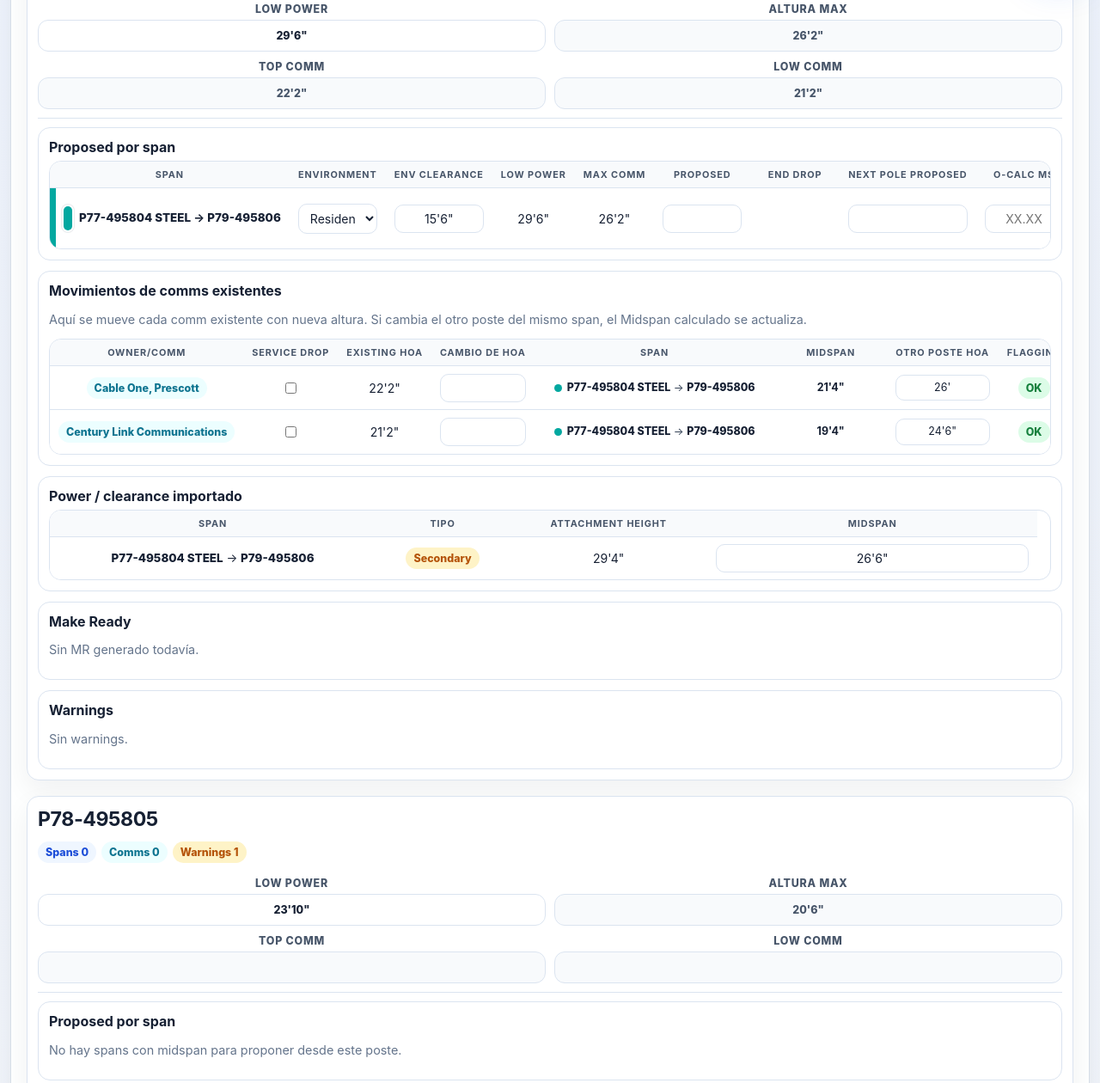
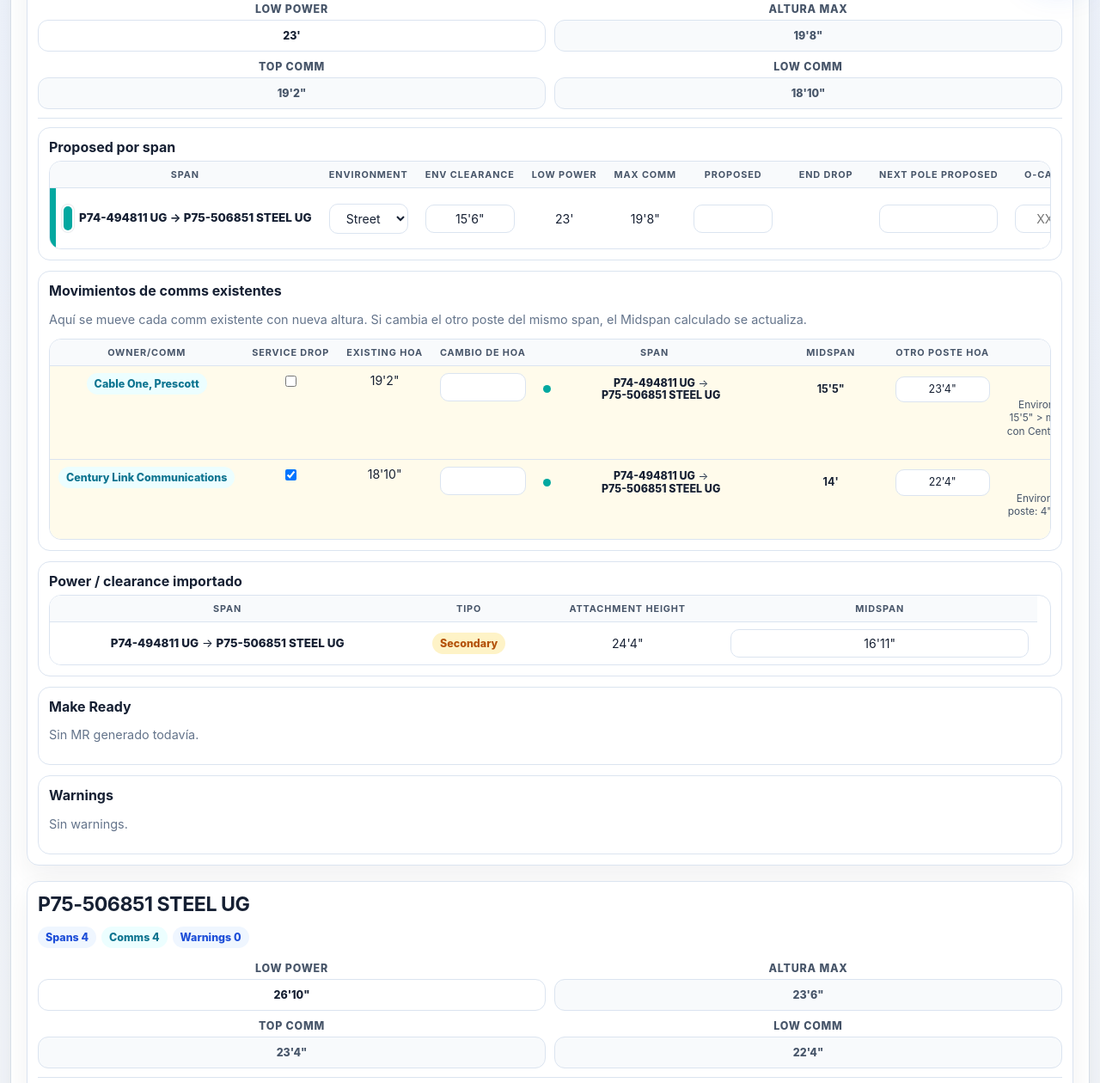
Before and after one commit to MerinoELuis/Pole-Calculator, a plain HTML site: page index.html in a window 1280 px wide. Shown: the part 820-2080 px from the top of the page at 86% size. Drawn offline with Linux system fonts and the light colour scheme.

Commit message:
Fix remote comm midspan propagation

```diff
--- a/css/styles.css
+++ b/css/styles.css
@@ -473,6 +473,8 @@ tr.danger-row {
   display: grid;
   gap: 6px;
   justify-items: center;
+  align-content: start;
+  grid-auto-rows: minmax(38px, auto);
 }
 
 .comm-span-list {
@@ -488,7 +490,7 @@ tr.danger-row {
   display: flex;
   align-items: center;
   justify-content: center;
-  min-height: 28px;
+  min-height: 38px;
   max-width: 100%;
   padding: 2px 0;
   border: 0;
@@ -558,6 +560,10 @@ tr.danger-row {
   min-width: 82px;
   max-width: 110px;
   padding: 5px 7px;
+}
+
+.comm-movement-table td {
+  vertical-align: top;
 }
 
 .pulse-badge {
--- a/js/app.js
+++ b/js/app.js
@@ -146,8 +146,9 @@
   }
 
   function commMidspanEntries(group, poleId) {
-    // One comm can touch more than one span. Keep span and midspan in separate
-    // columns, but build both columns from the same compact list so they stay aligned.
+    // Un comm puede tocar más de un span. Las columnas Span, Midspan y
+    // Otro poste HOA salen de esta misma lista para conservar la alineación
+    // visual y la relación fila a fila entre los tres datos.
     const seen = new Set();
     const entries = [];
     const rows = [...group.rows].sort((a, b) =>
@@ -161,6 +162,7 @@
       if (seen.has(key)) return;
       seen.add(key);
       const isBackspan = span && span.fromPole !== poleId;
+      const remote = global.Calculations.findRemoteComm(sc.spanId, sc.poleId, sc.ownerBase || sc.owner, sc.wireId || "");
       entries.push({
         spanHtml: `<div class="comm-span-row">
           ${span ? spanColorDot(poleId, span.spanId) : ""}
@@ -168,7 +170,10 @@
           ${hasMidspan && isBackspan ? `<em>ref</em>` : ""}
           ${!hasMidspan ? `<em>REF</em>` : ""}
         </div>`,
-        midspanHtml: `<div class="comm-midspan-value"><strong>${escapeHtml(midspan)}</strong></div>`
+        midspanHtml: `<div class="comm-midspan-value"><strong>${escapeHtml(midspan)}</strong></div>`,
+        remoteHtml: !remote
+          ? `<div class="comm-midspan-value"><strong></strong></div>`
+          : `<div class="comm-midspan-value"><input class="input height-input remote-height-input" data-scope="spanComm" data-pole="${escapeHtml(remote.poleId)}" data-span="${escapeHtml(remote.spanId)}" data-owner="${escapeHtml(remote.owner)}" data-wire-id="${escapeHtml(remote.wireId || "")}" data-field="existingHOAChange" value="${escapeHtml(remote.existingHOAChange || remote.existingHOA || "")}"></div>`
       });
     });
     return entries;
@@ -185,16 +190,8 @@
   }
 
   function renderCommRemoteValues(group) {
-    // This column exposes the height at the connected pole. Editing it updates
-    // that pole and triggers the shared span-midspan recalculation.
-    const rows = [...group.rows].sort((a, b) =>
-      `${a.spanId}${a.wireIndex || ""}`.localeCompare(`${b.spanId}${b.wireIndex || ""}`, undefined, { numeric: true })
-    );
-    return `<div class="comm-midspan-list">${rows.map(sc => {
-      const remote = global.Calculations.findRemoteComm(sc.spanId, sc.poleId, sc.ownerBase || sc.owner);
-      if (!remote) return `<div class="comm-midspan-value"><strong></strong></div>`;
-      return `<div class="comm-midspan-value"><input class="input height-input remote-height-input" data-scope="spanComm" data-pole="${escapeHtml(remote.poleId)}" data-span="${escapeHtml(remote.spanId)}" data-owner="${escapeHtml(remote.owner)}" data-wire-id="${escapeHtml(remote.wireId || "")}" data-field="existingHOAChange" value="${escapeHtml(remote.existingHOAChange || remote.existingHOA || "")}"></div>`;
-    }).join("")}</div>`;
+    const entries = commMidspanEntries(group, group.rows[0]?.poleId || "");
+    return `<div class="comm-midspan-list">${entries.map(entry => entry.remoteHtml).join("")}</div>`;
   }
 
   function renderCommFlagging(group) {
--- a/js/calculations.js
+++ b/js/calculations.js
@@ -157,9 +157,11 @@
     return Boolean(aPoles && bPoles && aPoles === bPoles);
   }
 
-  function getLocalCommCandidate(spanId, poleId, ownerBase = "") {
+  function getLocalCommCandidate(spanId, poleId, ownerBase = "", preferredWireId = "") {
     const target = normalizeOwnerForMatch(ownerBase);
     const candidates = S().getSpanCommsForSpan(spanId).filter(row => row.poleId === poleId);
+    const exactWire = candidates.find(row => preferredWireId && row.wireId && row.wireId === preferredWireId);
+    if (exactWire) return exactWire;
     return candidates.find(row => target && ownerTokens(row).has(target)) || candidates[0] || null;
   }
 
@@ -183,7 +185,9 @@
     const otherPole = S().getOtherPoleId(span, poleId);
     if (!otherPole) return null;
 
-    const local = getLocalCommCandidate(spanId, poleId, ownerBase) || {
+    // Primero se busca por wireId porque un mismo owner puede tener varios
+    // cables en el mismo poste. El owner queda como respaldo para datos viejos.
+    const local = getLocalCommCandidate(spanId, poleId, ownerBase, preferredWireId) || {
       spanId,
       poleId,
       owner: ownerBase,
@@ -468,13 +472,40 @@
     const importedMidspan = getImportedMidspanInchesForComm(midspanSource);
 
     let calculated = "";
+    let localAdjustment = 0;
+    let remoteAdjustment = 0;
     if (importedMidspan !== null) {
-      // Formula actual:
-      // Midspan nuevo = Midspan importado + mitad del movimiento local + mitad del movimiento remoto.
-      // Movimiento = Cambio de HOA - Existing HOA. Si no hay Cambio de HOA, se usa Existing HOA.
-      const localAdjustment = localExisting !== null && localCurrent !== null ? (localCurrent - localExisting) / 2 : 0;
-      const remoteAdjustment = remoteExisting !== null && remoteCurrent !== null ? (remoteCurrent - remoteExisting) / 2 : 0;
+      // Fórmula documentada para comms:
+      // Midspan nuevo = Midspan importado + (movimiento local / 2) + (movimiento remoto / 2).
+      // Movimiento = HOA efectivo - Existing HOA.
+      // El HOA efectivo es Cambio de HOA cuando existe; si no, Existing HOA.
+      // Ejemplo: 20' -> 19' aporta -6" al midspan. Si el otro poste pasa
+      // de 20' -> 21', aporta +6", y ambos cambios se compensan.
+      localAdjustment = localExisting !== null && localCurrent !== null ? (localCurrent - localExisting) / 2 : 0;
+      remoteAdjustment = remoteExisting !== null && remoteCurrent !== null ? (remoteCurrent - remoteExisting) / 2 : 0;
       calculated = format(Math.round(importedMidspan + localAdjustment + remoteAdjustment));
+    }
+
+    // Depuración visible en consola. Se puede apagar con:
+    // window.POLE_CALC_DEBUG_MIDSPAN = false
+    if (global.POLE_CALC_DEBUG_MIDSPAN !== false) {
+      console.debug("[PoleCalc midspan]", {
+        spanId: spanComm.spanId,
+        poleId: spanComm.poleId,
+        owner: commOwnerLabel(spanComm),
+        wireId: spanComm.wireId || "",
+        sourceSpanId: midspanSource?.spanId || "",
+        importedMidspan: importedMidspan !== null ? format(importedMidspan) : "",
+        localExisting: spanComm.existingHOA || "",
+        localEffective: getEffectiveCommHOA(spanComm),
+        localAdjustment: format(Math.round(localAdjustment)),
+        remotePoleId: remote?.poleId || "",
+        remoteSpanId: remote?.spanId || "",
+        remoteExisting: remote?.existingHOA || "",
+        remoteEffective: remoteHOA,
+        remoteAdjustment: format(Math.round(remoteAdjustment)),
+        calculatedMidspan: calculated
+      });
     }
 
     const difference = H().diffLabel(spanComm.existingHOA, spanComm.existingHOAChange || spanComm.existingHOA);
--- a/js/sample-data.js
+++ b/js/sample-data.js
@@ -3,108 +3,87 @@
 
   const S = () => global.AppStore;
 
+  // Demo basado en EXCEL_VEX-AZPR022-7_2026-05-11.xlsx.
+  // Este caso conserva un forespan con midspan real (P74 -> P75) y el
+  // backspan de referencia (P75 -> P74) con los mismos Wire Ids. Sirve para
+  // probar que mover el comm del segundo poste recalcula el midspan del primero.
   function loadVexDemoData() {
     const store = S();
     const state = store.resetState();
 
     state.importedFileName = "Datos demo · VEX-AZPR022-7";
     state.importedAt = new Date().toISOString();
-    state.selectedPoleId = "P79-495806";
+    state.selectedPoleId = "P75-506851 STEEL UG";
     state.autoCreateSpanComms = false;
 
     [
-      store.createPole("P77-495804 STEEL", "40'", "", { lowPower: "29'6\"", sequence: "P77" }),
-      store.createPole("P78-495805", "30'", "", { lowPower: "23'10\"", sequence: "P78" }),
-      store.createPole("P79-495806", "40'", "", { lowPower: "32'4\"", sequence: "P79" }),
-      store.createPole("P80-506854", "35'", "", { lowPower: "29'5\"", sequence: "P80" }),
-      store.createPole("P81-495807", "35'", "", { lowPower: "26'1\"", sequence: "P81" }),
-      store.createPole("P82-X495808", "35'", "", { lowPower: "", sequence: "P82", isGenerated: true })
+      store.createPole("P74-494811 UG", "30'", "", { lowPower: "23'", sequence: "P74" }),
+      store.createPole("P75-506851 STEEL UG", "35'", "", { lowPower: "26'10\"", sequence: "P75" }),
+      store.createPole({ poleId: "Unknown-DYWnFiLgq2", isGenerated: true }),
+      store.createPole({ poleId: "Unknown-5v7U5qxesL", isGenerated: true })
     ].forEach(store.upsertPole);
 
     [
-      store.createSpan("cBl3NJhIH3", "P77-495804 STEEL", "P79-495806", "E", "Other span P77 → P79", {
-        spanIndex: "11", lengthDisplay: "102'11\"", environment: "RESIDENTIAL_DRIVEWAY", environmentClearance: "15'6\"", bearingDegrees: 103.49
+      store.createSpan("JAdOOUWQij", "P74-494811 UG", "P75-506851 STEEL UG", "E", "Fore span P74 -> P75", {
+        spanIndex: "4", lengthDisplay: "125'6\"", environment: "STREET", environmentClearance: "15'6\"", bearingDegrees: 95.32
       }),
-      store.createSpan("sbTP2GvSMo", "P79-495806", "P77-495804 STEEL", "W", "Back span P79 → P77", {
-        spanIndex: "19", lengthDisplay: "102'11\"", environment: "RESIDENTIAL_DRIVEWAY", environmentClearance: "15'6\"", bearingDegrees: 283.49
+      store.createSpan("rlxoA23G99", "P75-506851 STEEL UG", "P74-494811 UG", "W", "Back span P75 -> P74", {
+        spanIndex: "14", lengthDisplay: "125'6\"", environment: "STREET", environmentClearance: "15'6\"", bearingDegrees: 275.32
       }),
-      store.createSpan("tzcrik4dzM", "P79-495806", "P80-506854", "E", "Fore span P79 → P80", {
-        spanIndex: "18", lengthDisplay: "184'6\"", environment: "RESIDENTIAL_DRIVEWAY", environmentClearance: "15'6\"", bearingDegrees: 105.31
+      store.createSpan("DYWnFiLgq2", "P75-506851 STEEL UG", "Unknown-DYWnFiLgq2", "E", "Fore span P75 -> unknown", {
+        spanIndex: "5", lengthDisplay: "90'", environment: "STREET", environmentClearance: "15'6\"", isGeneratedOtherPole: true
       }),
-      store.createSpan("KGstPoeO4K", "P80-506854", "P79-495806", "W", "Back span P80 → P79", {
-        spanIndex: "20", lengthDisplay: "184'6\"", environment: "RESIDENTIAL_DRIVEWAY", environmentClearance: "15'6\"", bearingDegrees: 285.31
-      }),
-      store.createSpan("vXXhjs3xKo", "P79-495806", "P81-495807", "NE", "Other span P79 → P81", {
-        spanIndex: "15", lengthDisplay: "125'11\"", environment: "STREET", environmentClearance: "15'6\"", bearingDegrees: 27.45
-      }),
-      store.createSpan("UUFGpRqK45", "P81-495807", "P79-495806", "SW", "Back span P81 → P79", {
-        spanIndex: "22", lengthDisplay: "125'11\"", environment: "STREET", environmentClearance: "15'6\"", bearingDegrees: 207.45
+      store.createSpan("5v7U5qxesL", "P75-506851 STEEL UG", "Unknown-5v7U5qxesL", "E", "Other span P75 -> unknown", {
+        spanIndex: "6", lengthDisplay: "80'", environment: "STREET", environmentClearance: "15'6\"", isGeneratedOtherPole: true
       })
     ].forEach(store.upsertSpan);
 
     [
-      ["P77-495804 STEEL", "COMMUNICATION > Cable One, Prescott", "22'2\"", "CATV", "Cable One, Prescott"],
-      ["P77-495804 STEEL", "COMMUNICATION > Century Link Communications", "21'2\"", "CTL", "Century Link Communications"],
-      ["P79-495806", "COMMUNICATION > Cable One, Prescott", "26'", "CATV", "Cable One, Prescott"],
-      ["P79-495806", "COMMUNICATION > Century Link Communications", "25'", "CTL", "Century Link Communications"],
-      ["P80-506854", "COMMUNICATION > Cable One, Prescott", "21'4\"", "CATV", "Cable One, Prescott"],
-      ["P80-506854", "COMMUNICATION > Century Link Communications", "20'4\"", "CTL", "Century Link Communications"],
-      ["P81-495807", "COMMUNICATION > Cable One, Prescott", "20'9\"", "CATV", "Cable One, Prescott"],
-      ["P81-495807", "COMMUNICATION > Century Link Communications", "20'9\"", "CTL", "Century Link Communications"]
+      ["P74-494811 UG", "COMMUNICATION > Cable One, Prescott", "19'2\"", "CATV", "COMMUNICATION > Cable One, Prescott"],
+      ["P74-494811 UG", "COMMUNICATION > Century Link Communications", "18'10\"", "CTL", "COMMUNICATION > Century Link Communications"],
+      ["P75-506851 STEEL UG", "COMMUNICATION > Cable One, Prescott", "23'4\"", "CATV", "COMMUNICATION > Cable One, Prescott"],
+      ["P75-506851 STEEL UG", "COMMUNICATION > Century Link Communications", "22'4\"", "CTL", "COMMUNICATION > Century Link Communications"]
     ].forEach(([poleId, owner, hoa, ownerBase, rawOwner]) => {
       store.upsertComm(poleId, owner, hoa, "", { ownerBase, rawOwner });
     });
 
-    const comms = [
+    [
       {
-        spanId: "tzcrik4dzM", poleId: "P79-495806", owner: "COMMUNICATION > Cable One, Prescott", ownerBase: "CATV",
-        existingHOA: "26'", existingHOAChange: "", midspan: "15'7\"", wireId: "QxPpNpghUs", wireIndex: "54",
-        rawOwner: "COMMUNICATION > Cable One, Prescott", size: "CATV Bundles > 1\" Communication Bundle  Msgr:0.242\" > Tension to Sag", construction: "ON_POLE", insulator: "Three Bolt"
+        spanId: "JAdOOUWQij", poleId: "P74-494811 UG", owner: "COMMUNICATION > Cable One, Prescott", ownerBase: "CATV",
+        existingHOA: "19'2\"", midspan: "15'5\"", wireId: "e58fMq8UGK", wireIndex: "3",
+        rawOwner: "COMMUNICATION > Cable One, Prescott", size: "CATV Bundles > 1\" Communication Bundle", construction: "ON_POLE", insulator: "Single Bolt"
       },
       {
-        spanId: "tzcrik4dzM", poleId: "P79-495806", owner: "COMMUNICATION > Century Link Communications", ownerBase: "CTL",
-        existingHOA: "25'", existingHOAChange: "24'6\"", midspan: "14'11\"", wireId: "PIRZvCtj7d", wireIndex: "55",
-        rawOwner: "COMMUNICATION > Century Link Communications", size: "Telco Bundles > 1\" Communication Bundle  Msgr:0.242\" > Tension to Sag", construction: "ON_POLE", insulator: "Three Bolt"
+        spanId: "JAdOOUWQij", poleId: "P74-494811 UG", owner: "COMMUNICATION > Century Link Communications", ownerBase: "CTL",
+        existingHOA: "18'10\"", midspan: "14'", wireId: "pu6TJVzuSi", wireIndex: "4",
+        rawOwner: "COMMUNICATION > Century Link Communications", size: "Communication Drops > 0.25in Telco", construction: "ON_POLE", insulator: "J-Hook", serviceDrop: true
       },
       {
-        spanId: "KGstPoeO4K", poleId: "P80-506854", owner: "COMMUNICATION > Cable One, Prescott", ownerBase: "CATV",
-        existingHOA: "21'4\"", existingHOAChange: "", midspan: "", wireId: "QxPpNpghUs", wireIndex: "62",
-        rawOwner: "COMMUNICATION > Cable One, Prescott", size: "CATV Bundles > 1\" Communication Bundle  Msgr:0.242\" > Tension to Sag", construction: "ON_POLE", insulator: "Single Bolt"
+        spanId: "rlxoA23G99", poleId: "P75-506851 STEEL UG", owner: "COMMUNICATION > Cable One, Prescott", ownerBase: "CATV",
+        existingHOA: "23'4\"", midspan: "", wireId: "e58fMq8UGK", wireIndex: "3",
+        rawOwner: "COMMUNICATION > Cable One, Prescott", size: "CATV Bundles > 1\" Communication Bundle", construction: "ON_POLE", insulator: "Single Bolt"
       },
       {
-        spanId: "KGstPoeO4K", poleId: "P80-506854", owner: "COMMUNICATION > Century Link Communications", ownerBase: "CTL",
-        existingHOA: "20'4\"", existingHOAChange: "", midspan: "", wireId: "PIRZvCtj7d", wireIndex: "63",
-        rawOwner: "COMMUNICATION > Century Link Communications", size: "Telco Bundles > 1\" Communication Bundle  Msgr:0.242\" > Tension to Sag", construction: "ON_POLE", insulator: "Single Bolt"
+        spanId: "rlxoA23G99", poleId: "P75-506851 STEEL UG", owner: "COMMUNICATION > Century Link Communications", ownerBase: "CTL",
+        existingHOA: "22'4\"", midspan: "", wireId: "pu6TJVzuSi", wireIndex: "4",
+        rawOwner: "COMMUNICATION > Century Link Communications", size: "Communication Drops > 0.25in Telco", construction: "ON_POLE", insulator: "J-Hook", serviceDrop: true
       },
       {
-        spanId: "vXXhjs3xKo", poleId: "P79-495806", owner: "COMMUNICATION > Century Link Communications", ownerBase: "CTL",
-        existingHOA: "25'", existingHOAChange: "", midspan: "17'3\"", wireId: "yINRlKJaqn", wireIndex: "44",
-        rawOwner: "COMMUNICATION > Century Link Communications", size: "Communication Drops > 0.25in Telco > Tension to Sag", construction: "ON_POLE", insulator: "J-Hook", serviceDrop: true
+        spanId: "DYWnFiLgq2", poleId: "P75-506851 STEEL UG", owner: "COMMUNICATION > Cable One, Prescott", ownerBase: "CATV",
+        existingHOA: "23'4\"", midspan: "22'", wireId: "cml45oGkQr", wireIndex: "2",
+        rawOwner: "COMMUNICATION > Cable One, Prescott", size: "CATV Bundles > 1\" Communication Bundle", construction: "ON_POLE", insulator: "Single Bolt"
       },
       {
-        spanId: "UUFGpRqK45", poleId: "P81-495807", owner: "COMMUNICATION > Century Link Communications", ownerBase: "CTL",
-        existingHOA: "20'9\"", existingHOAChange: "", midspan: "", wireId: "yINRlKJaqn", wireIndex: "65",
-        rawOwner: "COMMUNICATION > Century Link Communications", size: "Communication Drops > 0.25in Telco > Tension to Sag", construction: "ON_POLE", insulator: "J-Hook", serviceDrop: true
-      },
-      {
-        spanId: "cBl3NJhIH3", poleId: "P77-495804 STEEL", owner: "COMMUNICATION > Cable One, Prescott", ownerBase: "CATV",
-        existingHOA: "22'2\"", existingHOAChange: "", midspan: "21'4\"", wireId: "wW8J7vOgXz", wireIndex: "32",
-        rawOwner: "COMMUNICATION > Cable One, Prescott", size: "CATV Bundles > 1\" Communication Bundle  Msgr:0.242\" > Tension to Sag", construction: "ON_POLE", insulator: "Three Bolt"
-      },
-      {
-        spanId: "cBl3NJhIH3", poleId: "P77-495804 STEEL", owner: "COMMUNICATION > Century Link Communications", ownerBase: "CTL",
-        existingHOA: "21'2\"", existingHOAChange: "", midspan: "19'7\"", wireId: "Ro1xvbJPqo", wireIndex: "33",
-        rawOwner: "COMMUNICATION > Century Link Communications", size: "Telco Bundles > 1\" Communication Bundle  Msgr:0.242\" > Tension to Sag", construction: "ON_POLE", insulator: "Single Bolt"
+        spanId: "5v7U5qxesL", poleId: "P75-506851 STEEL UG", owner: "COMMUNICATION > Century Link Communications", ownerBase: "CTL",
+        existingHOA: "22'4\"", midspan: "21'4\"", wireId: "lpuJi2oP4x", wireIndex: "3",
+        rawOwner: "COMMUNICATION > Century Link Communications", size: "Communication Drops > 0.25in Telco", construction: "ON_POLE", insulator: "J-Hook", serviceDrop: true
       }
-    ];
-
-    comms.forEach(data => store.upsertSpanComm(data));
+    ].forEach(store.upsertSpanComm);
 
     [
-      { spanId: "tzcrik4dzM", poleId: "P79-495806", label: "Secondary", attachmentHeight: "32'4\"", midspan: "21'3\"", size: "Secondary > A1/0A", owner: "UTILITY > APS", wireId: "UVsaUkqjDY" },
-      { spanId: "KGstPoeO4K", poleId: "P80-506854", label: "Secondary", attachmentHeight: "29'5\"", midspan: "21'3\"", size: "Secondary > A1/0A", owner: "UTILITY > APS", wireId: "UVsaUkqjDY" },
-      { spanId: "vXXhjs3xKo", poleId: "P79-495806", label: "Power", attachmentHeight: "32'4\"", midspan: "24'4\"", size: "Secondary > A1/0A", owner: "UTILITY > APS", wireId: "SLtEgiwJ0j" },
-      { spanId: "cBl3NJhIH3", poleId: "P77-495804 STEEL", label: "Secondary", attachmentHeight: "29'4\"", midspan: "26'6\"", size: "Secondary > A1/0A", owner: "UTILITY > APS", wireId: "DOcqFC9oYC" }
+      { spanId: "JAdOOUWQij", poleId: "P74-494811 UG", label: "Secondary", attachmentHeight: "24'4\"", midspan: "16'11\"", size: "Secondary", owner: "UTILITY > APS", wireId: "76DLW7yzso" },
+      { spanId: "rlxoA23G99", poleId: "P75-506851 STEEL UG", label: "Secondary", attachmentHeight: "27'4\"", midspan: "", size: "Secondary", owner: "UTILITY > APS", wireId: "76DLW7yzso" },
+      { spanId: "DYWnFiLgq2", poleId: "P75-506851 STEEL UG", label: "Secondary", attachmentHeight: "27'4\"", midspan: "24'6\"", size: "Secondary", owner: "UTILITY > APS", wireId: "dEcYp8lVzw" }
     ].forEach(store.addSpanPower);
 
     return store.normalizeState(state);
```
